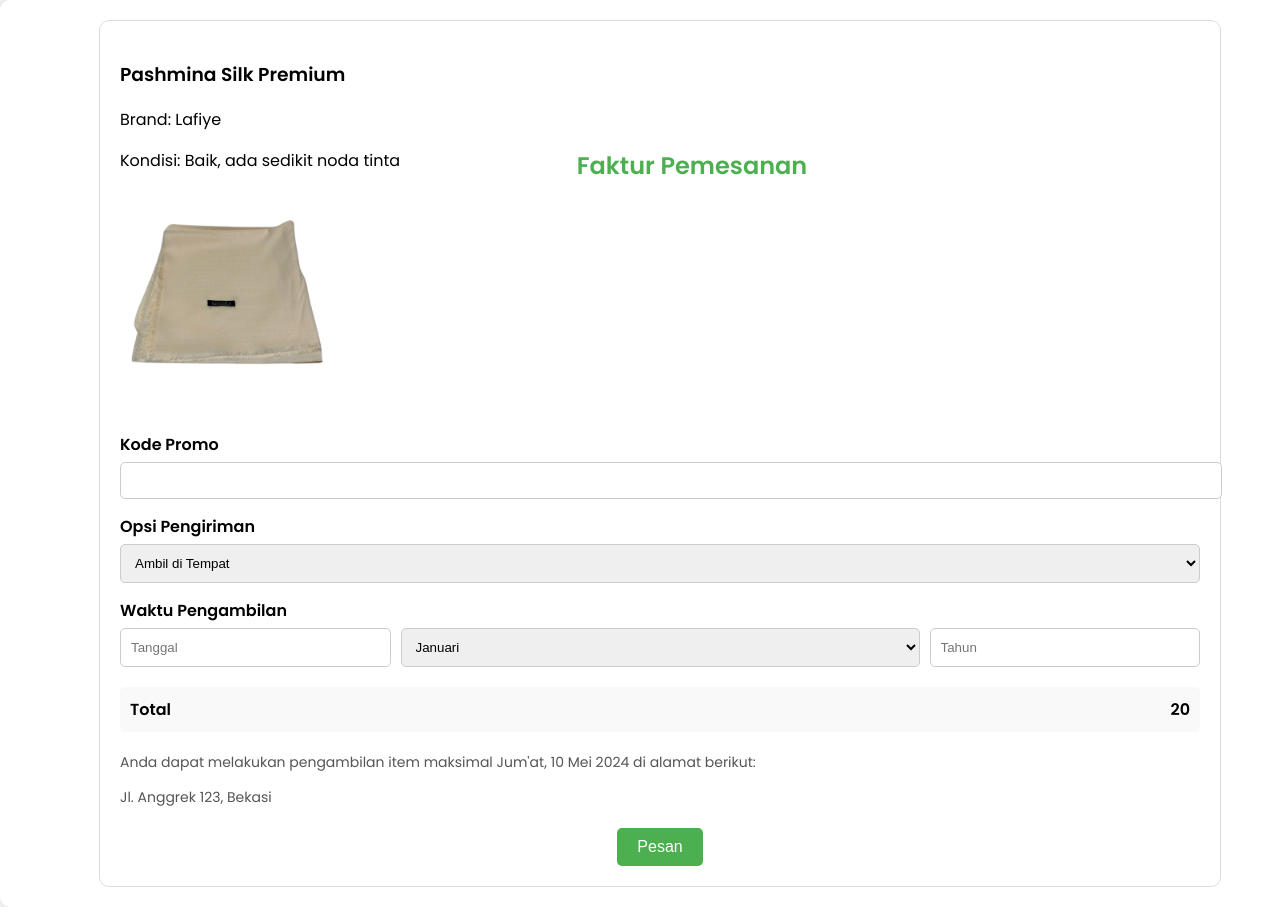
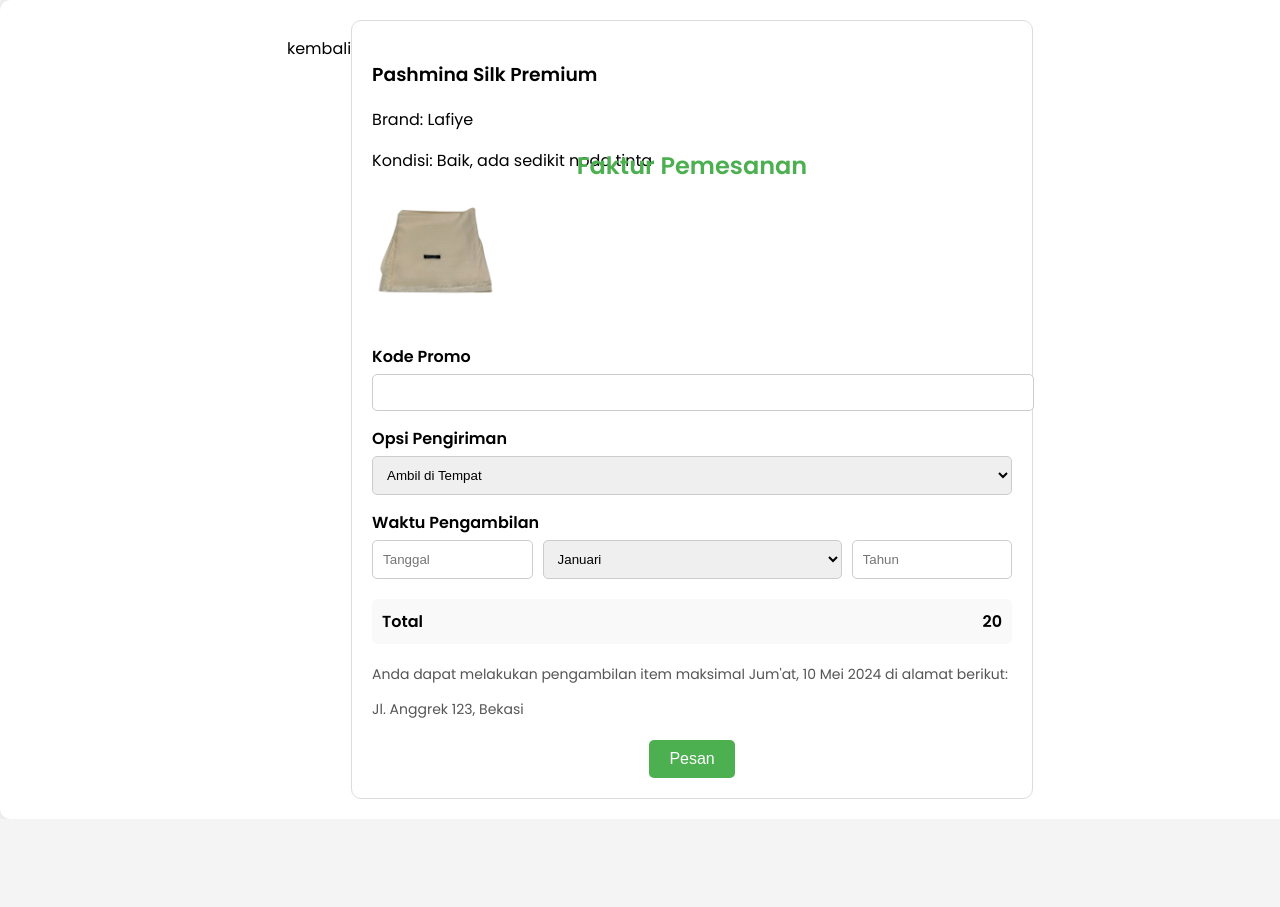
Before and after one commit to muhammadfakhrirosadi/wear-again, a React (Vite) app: page /pesanan in a window 1280 px wide. Shown: the top 907 px of the page. After the commit the page ends 819 px from the top, so only its background shows below. Built offline with nearby package versions, Linux system fonts and the light colour scheme.

Commit message:
Memperbaiki Style Hero, Etalase Dan Form Donasi

```diff
--- a/src/page/Pesanan.jsx
+++ b/src/page/Pesanan.jsx
@@ -5,6 +5,9 @@ import Pashmina from "../assets/etalase 7.png";
 function Pesanan() {
   return (
     <div className="container">
+      <div>
+        <p>kembali</p>
+      </div>
       <div className="header">
         {/* <img
           src="/path-to-back-icon.png"
--- a/src/styles/Pesanan.css
+++ b/src/styles/Pesanan.css
@@ -23,7 +23,6 @@ body {
   position: absolute;
   top: 0;
   width: 100%;
-
   /* margin-bottom: 20px; */
 }
 
@@ -45,6 +44,8 @@ body {
   padding: 20px;
   border-radius: 10px;
   height: 50%;
+  width: 50%;
+  /* background-color: blue; */
 }
 
 .order-summary img {
```
Also changed, not shown: src/page/Pesanan_Saya.jsx (added, +7 -0 lines), src/styles/Pesanan_Saya.jsx (added).
